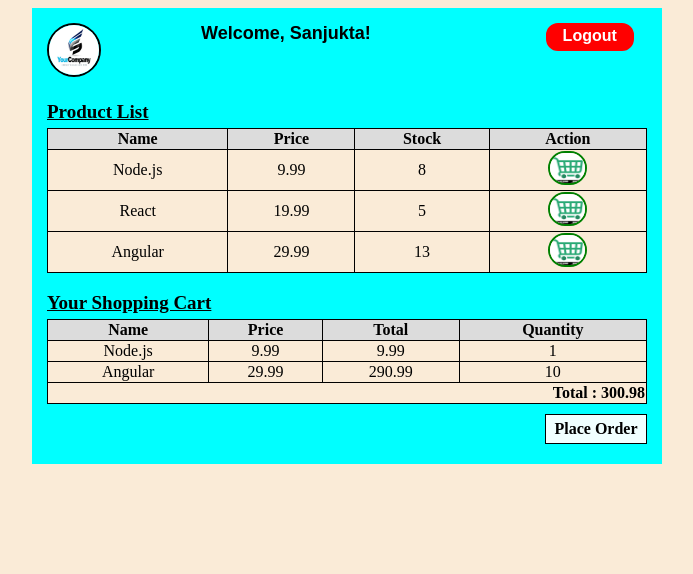
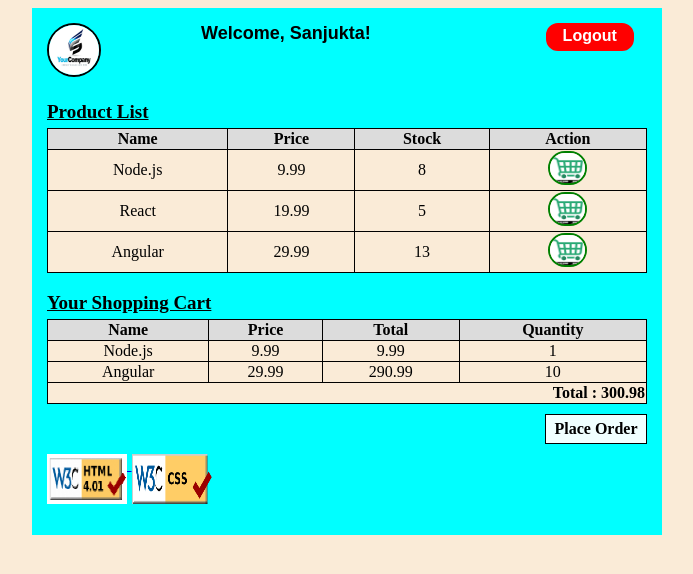
Before and after one commit to Sanzoosunar/miu_assignments, a plain HTML site: page WAP/Lab3/index.html in a window 1280 px wide. Shown: the whole page, without its empty margins (293-986 px from the left). Drawn offline with Linux system fonts and the light colour scheme.

Commit message:
Lab 3 completed

```diff
--- a/WAP/Lab3/index.html
+++ b/WAP/Lab3/index.html
@@ -10,12 +10,12 @@
     <div class="main-div">
         <header>
             <div>
-                <img src="logo.jpg">
+                <img src="logo.jpg" alt="Logo">
             </div>
             <div id="header-text">Welcome, Sanjukta!</div>
             <div id="logout"><a>Logout</a></div>
         </header>
-        <section>
+        <div>
             <div>
                 <p class="heading-label">Product List</p>
                 <table>
@@ -96,9 +96,16 @@
                     Place Order
                 </div>
             </div>
-        </section>
+        </div>
         <footer>
-
+             <a target="_blank"
+             href="https://validator.w3.org/nu/?doc=https%3A%2F%2Fsanzoosunar.github.io%2Fmiu_assignments%2FWAP%2FLab3%2Findex.html">
+                <img src="../Lab2/HTML-checker.png"  alt="HTML Checker">
+             </a>
+             <a target="_blank"
+              href="https://jigsaw.w3.org/css-validator/validator?uri=https%3A%2F%2Fsanzoosunar.github.io%2Fmiu_assignments%2FWAP%2FLab3%2Fmystyle.css&profile=css3svg&usermedium=all&warning=1&vextwarning=&lang=en">
+                <img src="../Lab2/css_checker.png" alt="CSS Checker">
+             </a>
         </footer>
     </div>
 </body>
--- a/WAP/Lab3/mystyle.css
+++ b/WAP/Lab3/mystyle.css
@@ -80,3 +80,9 @@ table tfoot{
     font-size: 19px;
     text-decoration: underline;
 }
+footer img{
+    height: 50px;
+    width: 80px;
+    margin-top: 50px;
+    margin-bottom: -34px;
+}
```
